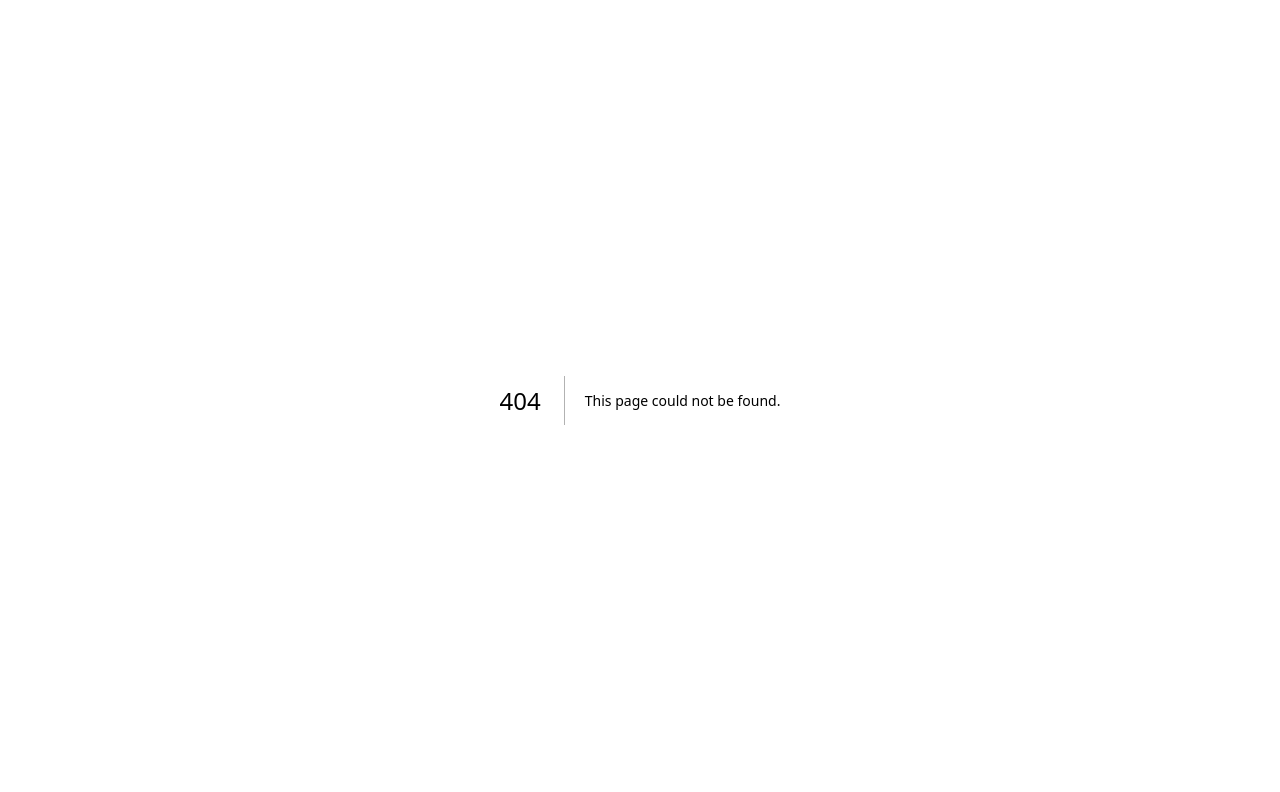
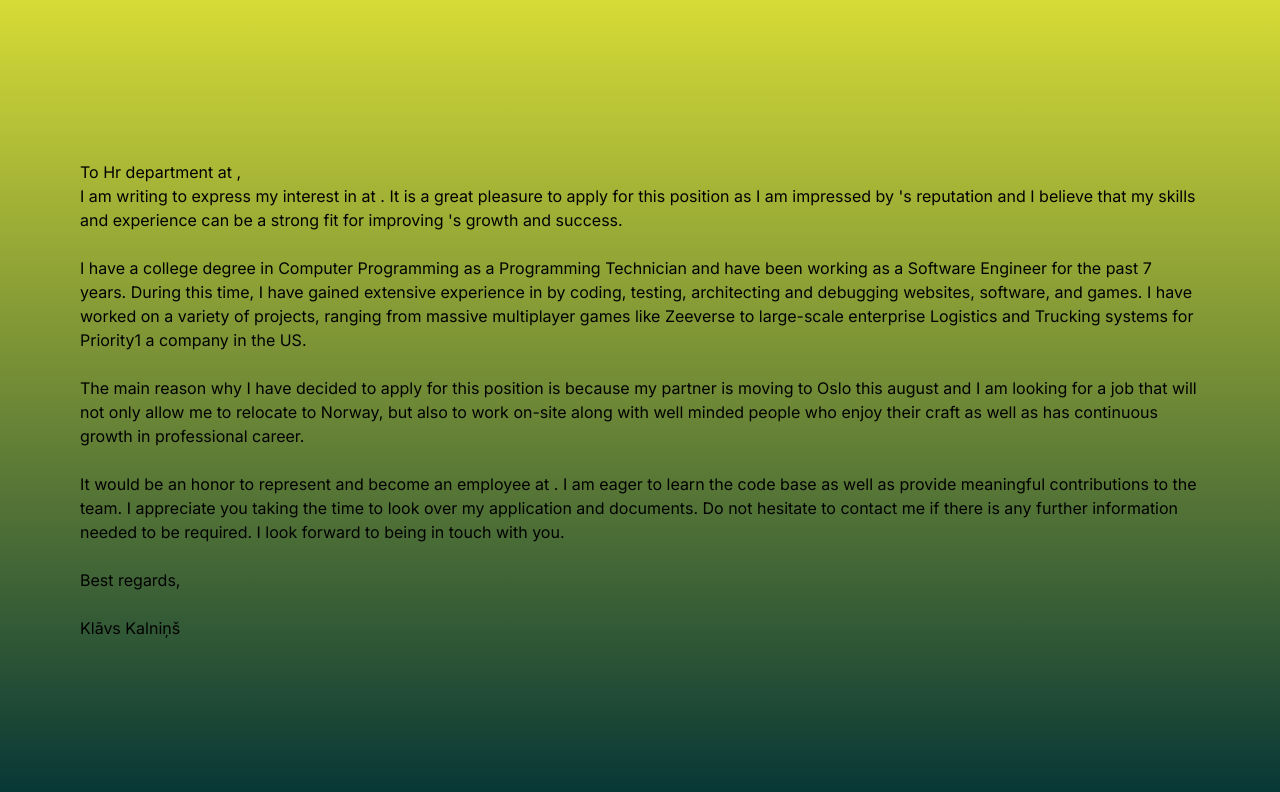
Before and after one commit to KlavsKalnins/portfolio-klavs, a Next.js app: page /coverletter in a window 1280 px wide. Before the commit this address had no page. Shown: the top 792 px of the page. Built offline with nearby package versions, Linux system fonts and the light colour scheme.

Commit message:
looking for jobs in norway oslo

```diff
--- /dev/null
+++ b/constante.ts
@@ -0,0 +1,9 @@
+export const JOB_POSITION = "";
+export const COMPANY = "";
+export const ME = "Klāvs Kalniņš";
+
+export const JUNIOR_SALARY_YEARLY = "498000 NOK";
+export const JUNIOR_SALARY_MONTHLY = "41500 NOK";
+
+export const MID_SALARY_YEARLY = "600000 NOK";
+export const MID_SALARY_MONTHLY = "50000 NOK";
--- /dev/null
+++ b/src/app/coverletter/page.tsx
@@ -0,0 +1,49 @@
+import { COMPANY, JOB_POSITION, ME } from "../../../constante";
+
+/* eslint-disable react/no-unescaped-entities */
+export default function CoverLetter() {
+  return (
+    <main className="w-screen h-screen flex justify-center items-center p-20">
+      <div className="">
+        <p>
+          To Hr department at {COMPANY},
+          <br></br>I am writing to express my interest in{" "}
+          {JOB_POSITION} at {COMPANY}. It is a great pleasure to apply for this
+          position as I am impressed by {COMPANY}'s reputation and I believe that
+          my skills and experience can be a strong fit for improving {COMPANY}'s
+          growth and success.
+          <br />
+          <br />
+          I have a college degree in Computer Programming as a Programming
+          Technician and have been working as a Software Engineer for the past 7
+          years. During this time, I have gained extensive experience in by
+          coding, testing, architecting and debugging websites, software, and
+          games. I have worked on a variety of projects, ranging from massive
+          multiplayer games like Zeeverse to large-scale enterprise Logistics
+          and Trucking systems for Priority1 a company in the US.
+          <br />
+          <br />
+          The main reason why I have decided to apply for this position is
+          because my partner is moving to Oslo this august and I am looking for
+          a job that will not only allow me to relocate to Norway, but also to
+          work on-site along with well minded people who enjoy their craft as
+          well as has continuous growth in professional career.
+          <br />
+          <br />
+          It would be an honor to represent and become an employee at {COMPANY}.
+          I am eager to learn the code base as well as provide meaningful
+          contributions to the team. I appreciate you taking the time to look
+          over my application and documents. Do not hesitate to contact me if
+          there is any further information needed to be required. I look forward
+          to being in touch with you.
+          <br />
+          <br />
+          Best regards,
+          <br />
+          <br />
+          {ME}
+        </p>
+      </div>
+    </main>
+  );
+}
--- /dev/null
+++ b/src/app/coverlettertoHr/page.tsx
@@ -0,0 +1,18 @@
+import { JOB_POSITION } from "../../../constante";
+
+/* eslint-disable react/no-unescaped-entities */
+export default function CoverlettertoHr() {
+
+  const SUBJECT = "Unity Developer application on-site";
+
+  return (
+    <main className="w-screen h-screen flex justify-center items-center p-20">
+      <div className="">
+        <p>
+          Hi, i was interested in {JOB_POSITION} role. I just sent you my cv through the application form.
+          I would be really glad if you gave me some feedback.
+        </p>
+      </div>
+    </main>
+  );
+}
```
